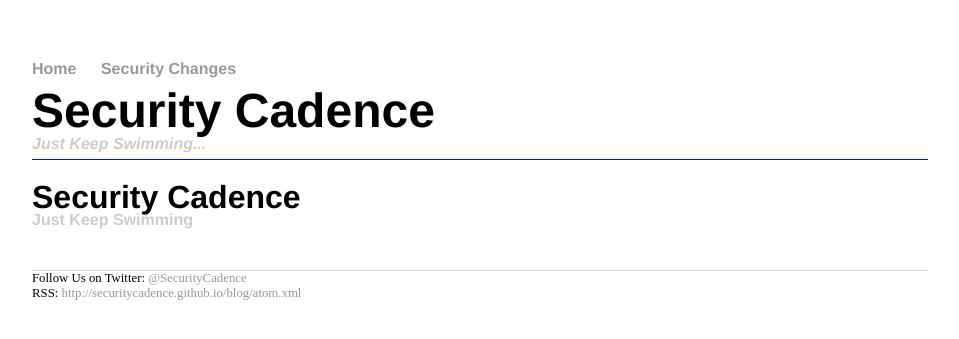
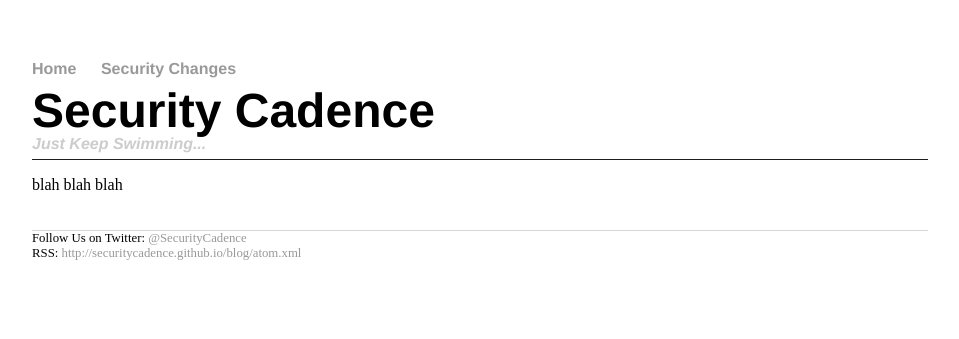
Before and after one commit to securitycadence/securitycadence.github.io, a Jekyll site: the page built from index.html, in a window 1280 px wide. Shown: the top 339 px of the page, without its empty margins (160-1119 px from the left). Built offline with Jekyll 4.4.1, drawn with Linux system fonts in a browser that asks for light colours.

Commit message:
Update index.html

```diff
--- a/index.html
+++ b/index.html
@@ -2,8 +2,4 @@
 layout: default
 title: Security Cadence
 ---
-<div class="blurb">
-  <h1>Security Cadence</h1>
-  <h2>Just Keep Swimming</h2>
-
-</div>
+blah blah blah
```
